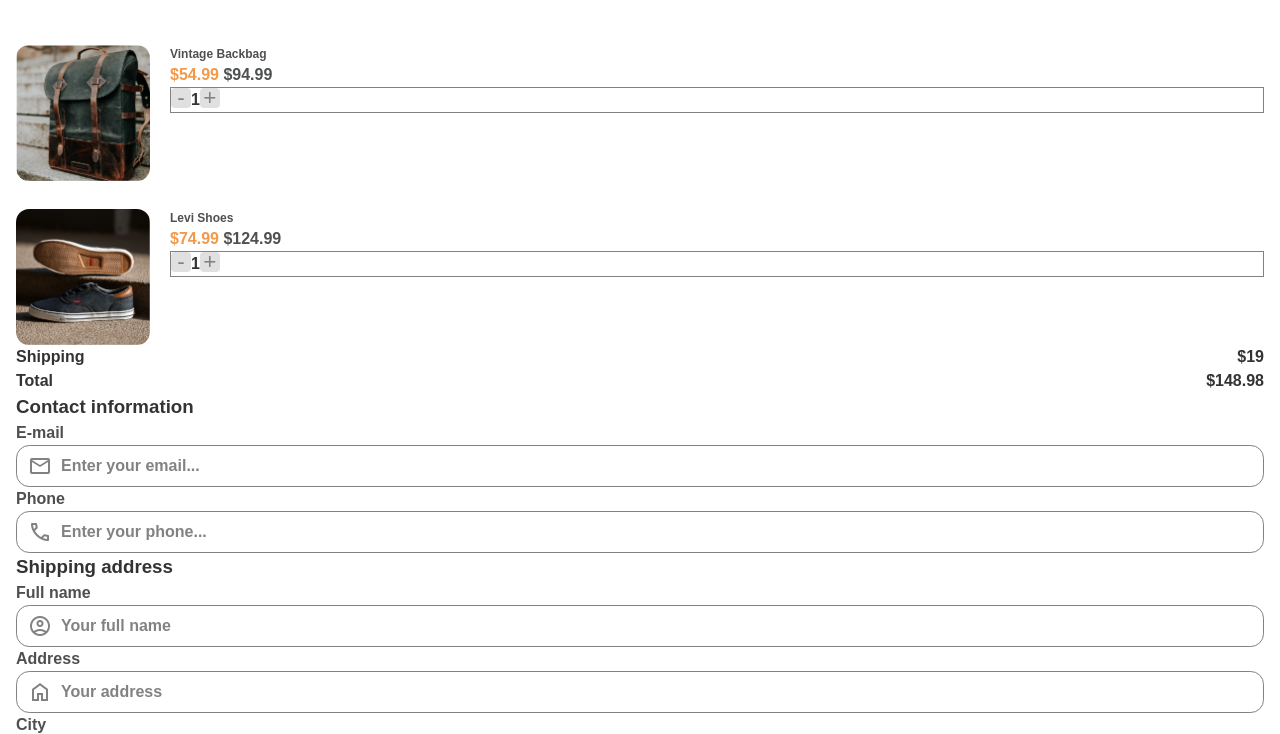
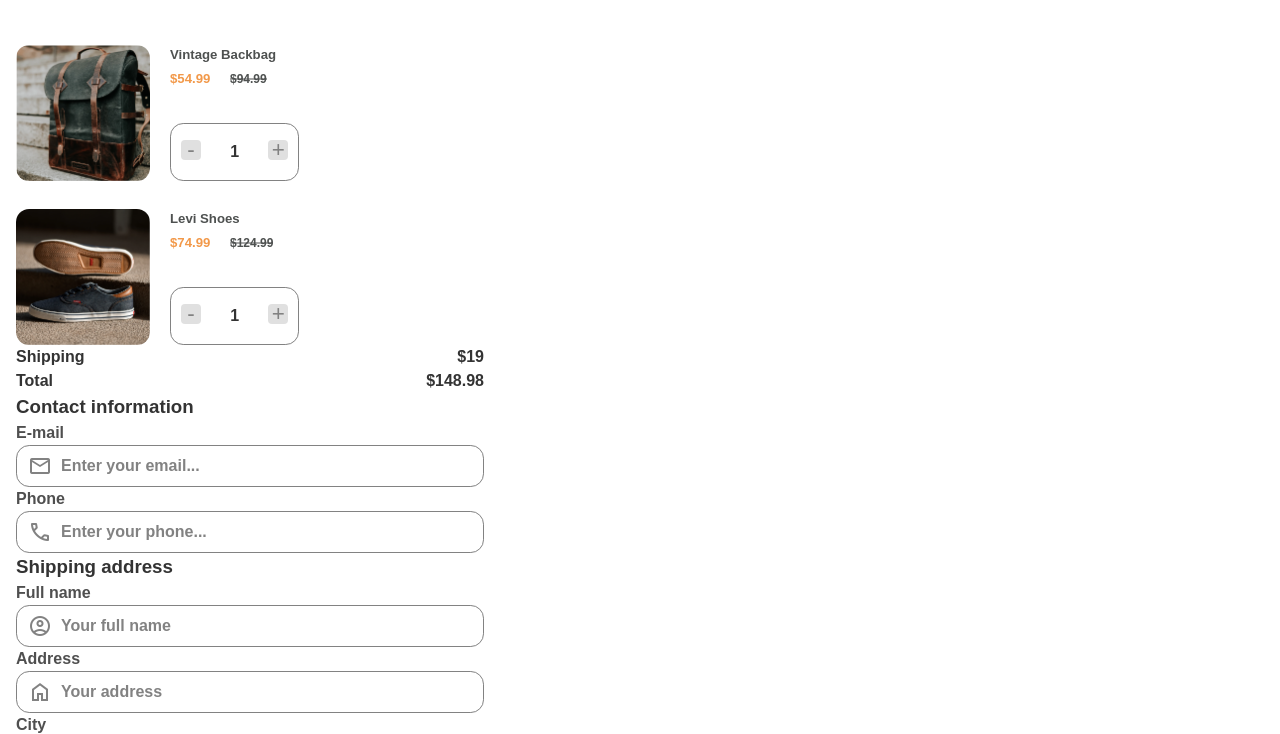
Before and after one commit to monk-tests/dev-challenges-checkout-page, a plain HTML site: page index.html in a window 1280 px wide. Shown: the part 71-805 px from the top of the page. Drawn offline with nearby package versions, Linux system fonts and the light colour scheme.

Commit message:
second commit

```diff
--- a/style.css
+++ b/style.css
@@ -252,6 +252,7 @@ select {
 /* * Mobile */
 
 .container {
+    max-width: 500px;
     padding: 0 1rem;
 }
 .heading {
@@ -271,12 +272,41 @@ select {
     gap: 1.25rem;
 }
 .item-details {
+    display: flex;
+    flex-direction: column;
     flex-basis: 80px;
     flex-grow: 2;
 }
 .item img {
     max-width: 134px;
 }
-.item-name {
+.item-name, .item-price {
+    font-size: var(--fs-200);
+}
+.item-price {
+    margin-top: .25rem;
+}
+.item-price span{
+    position: relative;
     font-size: var(--fs-100);
+    /* text-decoration-line: line-through; */
+    margin-left: 1rem;
 }
+.item-price span::before {
+    content: '';
+    width: 100%;
+    height: 1px;
+    background-color: var(--clr-primary-400);
+    top: 50%;
+    transform: translateY(-50%);
+    position: absolute;
+}
+
+.item-details div {
+    border-radius: .825rem;
+    display: flex;
+    gap: 1.825rem;
+    max-width: max-content;
+    padding: 1rem .625rem;
+    margin-top: auto;
+}
```
